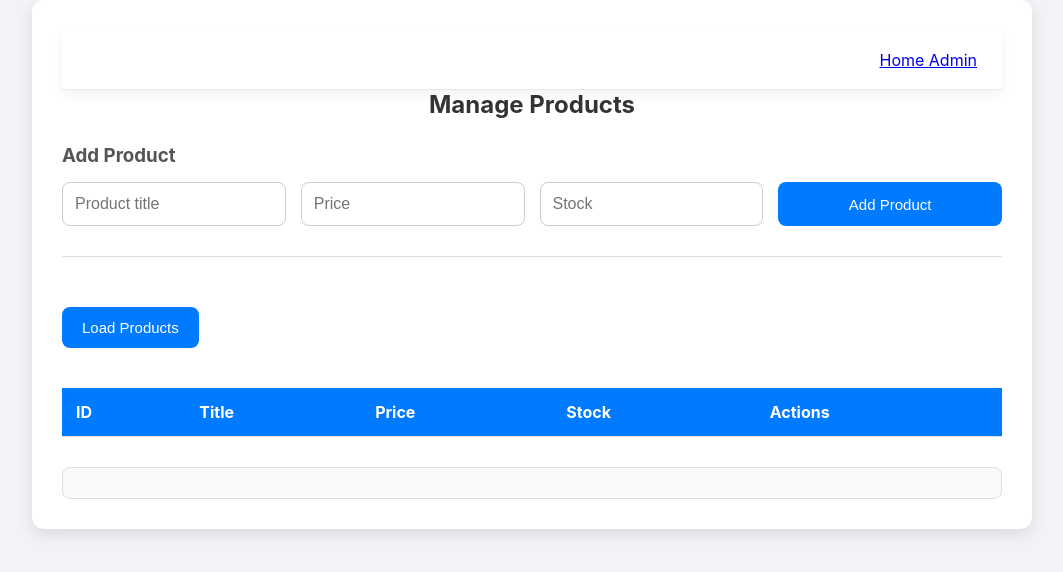
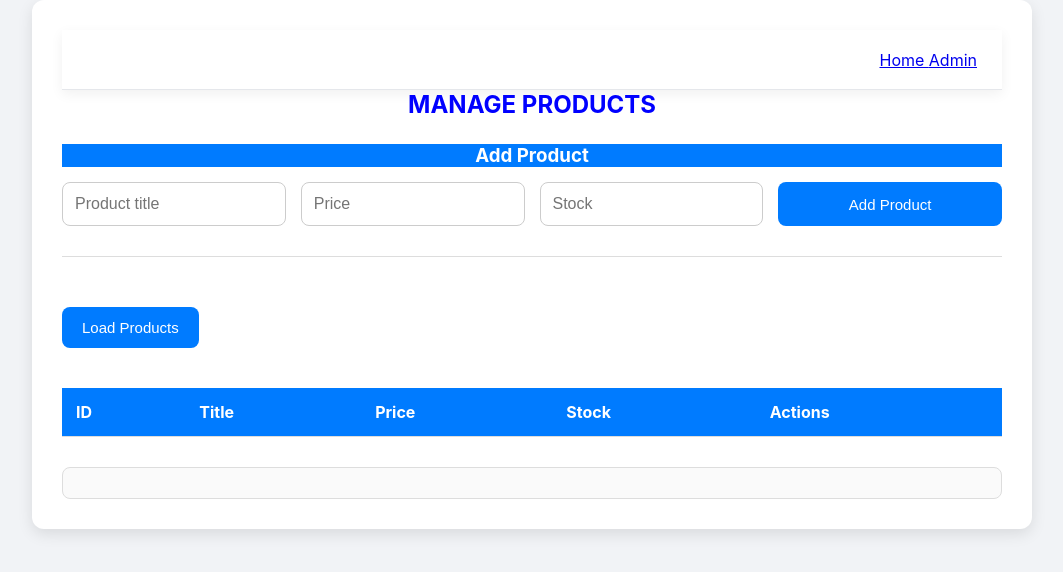
Before and after one commit to Oxbee27/E_Comm_Task, a website: page admin.html in a window 1280 px wide. Shown: the whole page, without its empty margins (108-1171 px from the left). Drawn offline with Linux system fonts and the light colour scheme.

Commit message:
admin/update

```diff
--- a/admin.html
+++ b/admin.html
@@ -32,9 +32,9 @@
 
 </header>
 
-    <h2>Manage Products</h2>
+    <h2 class="admin_title">Manage Products</h2>
 
-    <h3>Add Product</h3>
+    <h3 class="add_btn">Add Product</h3>
 
     <form id="addProductForm">
 
--- a/style.css
+++ b/style.css
@@ -734,15 +734,19 @@ main{
     box-shadow:0 5px 15px rgba(0,0,0,.1);
 }
 
-h2{
+.admin_title{
     text-align:center;
-    color:#333;
+    color:blue;
     margin-bottom:25px;
+    text-transform:uppercase;
 }
 
-h3{
-    color:#555;
+.add_btn{
+    color:white;
     margin-bottom:15px;
+    text-transform: capitalize;
+    background: #007bff;
+    text-align: center;
 }
 
 #addProductForm{
@@ -846,9 +850,8 @@ td button:last-child:hover{
     border-bottom:1px solid #eee;
 }
 
-#activityLog li:last-child{
-    border-bottom:none;
-}
+
+
 
 hr{
     margin:30px 0;
```
